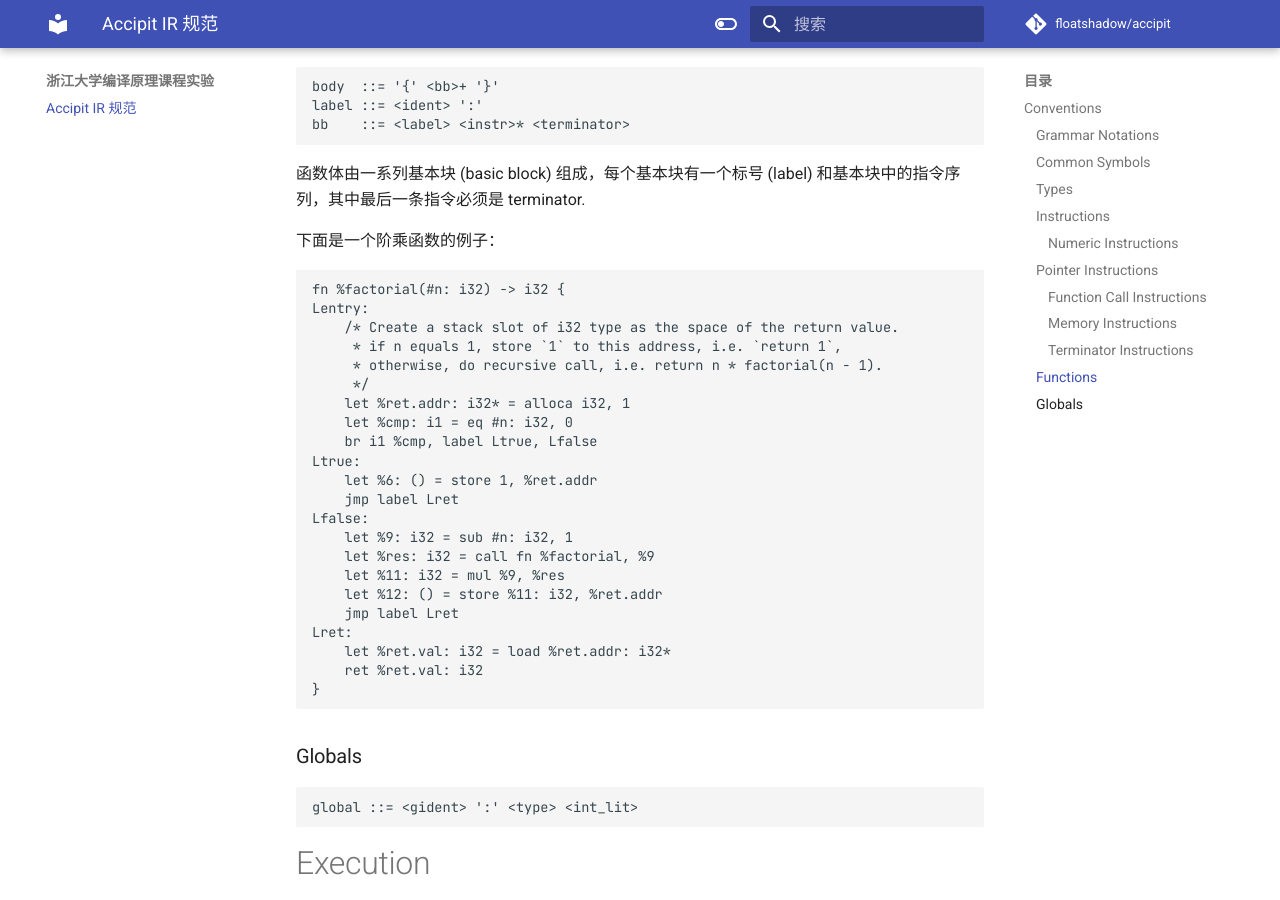
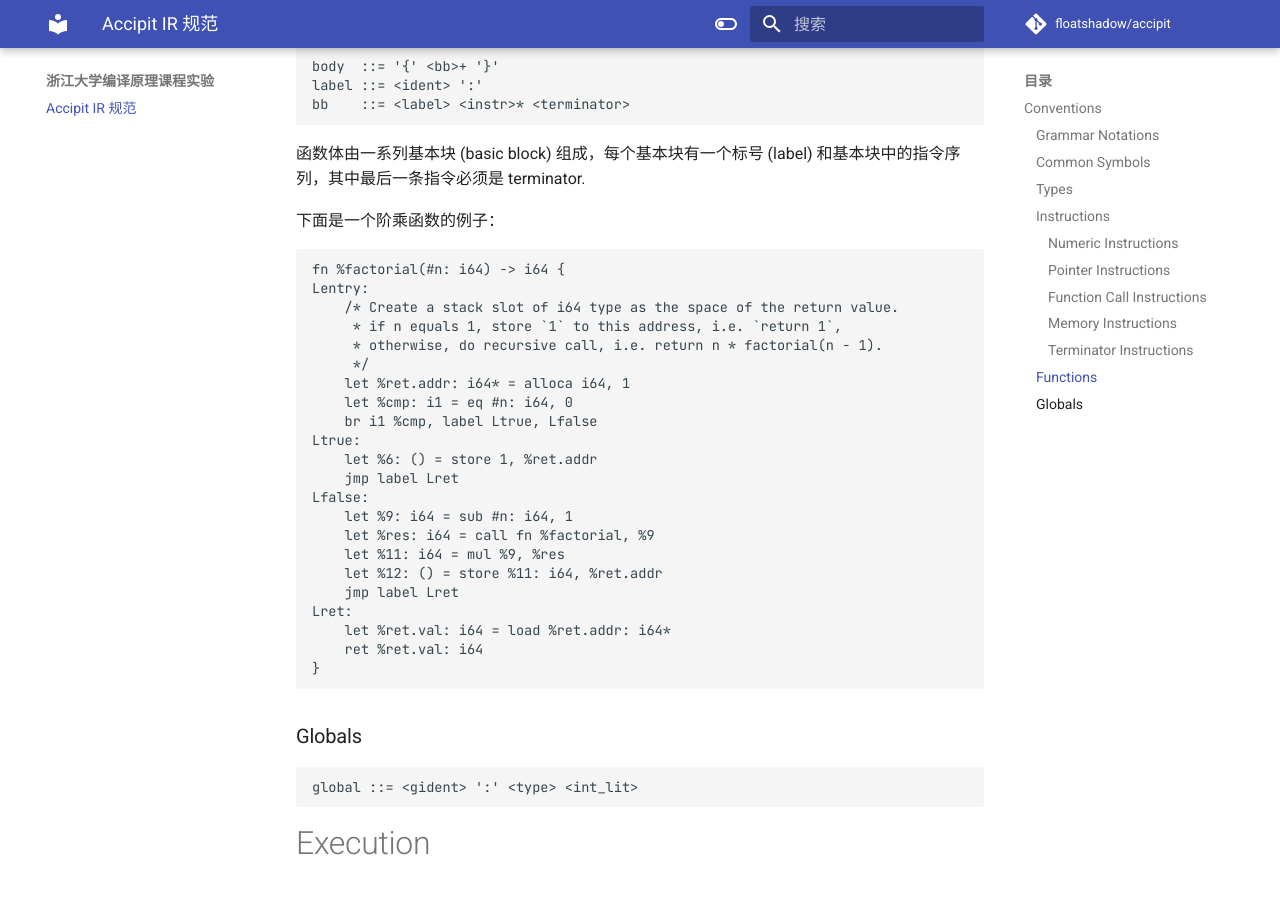
Before and after one commit to floatshadow/accipit, an MkDocs documentation site: the page built from docs/accipit-spec.md, in a window 1280 px wide and 900 px high, scrolled down 4975 px. Built offline with MkDocs 1.6.1 and Material for MkDocs 9.7.7, drawn with Linux system fonts in a browser that asks for light colours; nearby versions of some CDN libraries; library files that are not in the unit come from our copies; comment, search, counter and statistics services are not loaded; some of the changed text lies outside the part shown.

Commit message:
[spec] upgrade to 64bit target

````diff
--- a/docs/accipit-spec.md
+++ b/docs/accipit-spec.md
@@ -94,14 +94,14 @@
 Accipit IR 中的众多实体按类型区分，类型关乎到程序的合法性、执行的过程.
 
 ```
-type    ::=   'i32'
+type    ::=   'i64'
             | 'i1'
             | '()'
             | <type> '*'
             | 'fn' '(' separated_list(<type>, ',') ')' '->' <type>
 ```
 
-i32，32 位带符号整数.
+i64，64 位带符号整数.
 i1，1 位整数.
 
 单值类型 ()，读作 unit，可以理解为空类型 void.
@@ -109,9 +109,9 @@
 指针类型，由被指的类型 (pointee type) 加上后缀 * 表示.
 
 函数类型，类似于函数声明，例如：
-- 加法 add，两个 i32 参数，一个 i32 返回值 `fn(i32, i32) -> i32`
-- 读入，无参数，一个 i32 返回值 `fn() -> i32`
-- 输出，一个 i32 参数，无返回值 `fn(i32) -> ()`
+- 加法 add，两个 i64 参数，一个 i64 返回值 `fn(i64, i64) -> i64`
+- 读入，无参数，一个 i64 返回值 `fn() -> i64`
+- 输出，一个 i64 参数，无返回值 `fn(i64) -> ()`
 
 ### Instructions
 
@@ -130,8 +130,8 @@
 
 
 出于其中间代码的地位考虑，我们仍然保留了一部分类型信息.
-例如加法指令 `let %res:i32 = add %0: i32, %1: i32`.
-可能有某些值是空类型，`let %no.result: () = store 1, %addr: i32*`.
+例如加法指令 `let %res:i64 = add %0: i64, %1: i64`.
+可能有某些值是空类型，`let %no.result: () = store 1, %addr: i64*`.
 
 #### Numeric Instructions
 
@@ -143,12 +143,12 @@
 ```
 
 数值计算指令操作符中不包含单目运算符，例如 lnot (logic not) 和 neg (numeric negation)，因为他们是多余的：
-- 按位取反，`not %src: i32` 等价于 `xor %src: i32, -1`.
+- 按位取反，`not %src: i64` 等价于 `xor %src: i64, -1`.
 - 逻辑取反，`lnot %src: i8` 等价于 `eq %src: i8, false`.
-- 取负数，`neg %src: i32` 等价于 `sub 0, %src: i32`.
+- 取负数，`neg %src: i64` 等价于 `sub 0, %src: i64`.
 这种转换很容易在前端生成中间代码时实现，并且使得这些计算有一个统一的表示形式 (canonical form)，这将有利于后端代码生成.
 
-### Pointer Instructions
+#### Pointer Instructions
 
 ```
 gep  ::=  'offset' <type> ',' <symbol> { ',' '[' <value> '<' {<int_lit> | <none_lit>} ']' }+
@@ -162,10 +162,10 @@
 一共有 `2n + 1` 个参数，其中第一个参数是一个指针，表示基地址；
 后 `2n` 个参数每两个一组， 每一组的形式为 `[index < size]` 其中 index 表示该维度上的偏移量，size 表示该维度的大小.
 
-例如 C 语言中声明数组 `int g[3][2][5]`，访问元素 `g[x][y][z]` 时，对应的 offset 指令为 `offset i32, %g.addr: i32*, [x < 3], [y < 2], [z < 5]`.
+例如 C 语言中声明数组 `int g[3][2][5]`，访问元素 `g[x][y][z]` 时，对应的 offset 指令为 `offset i64, %g.addr: i64*, [x < 3], [y < 2], [z < 5]`.
 当然，可能会出现高位数组有一维不知道大小或者单个指针偏移的情况，在这种情况下，对应的维度使用 none 标记：
-- 二维数组 `int g[][5]` 访问 `g[x][y]`，`offset i32, %g.addr: i32*, [x < none], [y < 5]`.
-- 单个指针 `int *p` 访问 `p + 10`，`offset i32, %g.addr: i32*, [10 < none]`.
+- 二维数组 `int g[][5]` 访问 `g[x][y]`，`offset i64, %g.addr: i64*, [x < none], [y < 5]`.
+- 单个指针 `int *p` 访问 `p + 10`，`offset i64, %g.addr: i64*, [10 < none]`.
 
 为什么要有 size 这个参数作为一个下标的上界？
 为了你方便处理，我们在类型中舍弃了高维数组，数组类型在后端代码生成时处理相对比较麻烦，但是在前端处理这些信息相对容易.
@@ -188,7 +188,7 @@
 ```
 
 alloca 指令的作用是为局部变量开辟栈空间，并获得一个指向 type 类型，长度为 int_lit 的指针.
-C 代码 `int *a = (int *)malloc(100 * sizeof(int))` 对应 `let %a: i32* = alloc i32, 100`.
+C 代码 `int *a = (int *)malloc(100 * sizeof(int))` 对应 `let %a: i64* = alloc i64, 100`.
 
 load 指令接受一个指针类型 T* 的符号，返回一个 T 类型的值.
 
@@ -232,27 +232,27 @@
 
 下面是一个阶乘函数的例子：
 ```
-fn %factorial(#n: i32) -> i32 {
+fn %factorial(#n: i64) -> i64 {
 Lentry:
-    /* Create a stack slot of i32 type as the space of the return value.
+    /* Create a stack slot of i64 type as the space of the return value.
      * if n equals 1, store `1` to this address, i.e. `return 1`,
      * otherwise, do recursive call, i.e. return n * factorial(n - 1).
      */
-    let %ret.addr: i32* = alloca i32, 1
-    let %cmp: i1 = eq #n: i32, 0
+    let %ret.addr: i64* = alloca i64, 1
+    let %cmp: i1 = eq #n: i64, 0
     br i1 %cmp, label Ltrue, Lfalse
 Ltrue:
     let %6: () = store 1, %ret.addr
     jmp label Lret
 Lfalse:
-    let %9: i32 = sub #n: i32, 1
-    let %res: i32 = call fn %factorial, %9
-    let %11: i32 = mul %9, %res
-    let %12: () = store %11: i32, %ret.addr
+    let %9: i64 = sub #n: i64, 1
+    let %res: i64 = call fn %factorial, %9
+    let %11: i64 = mul %9, %res
+    let %12: () = store %11: i64, %ret.addr
     jmp label Lret
 Lret:
-    let %ret.val: i32 = load %ret.addr: i32*
-    ret %ret.val: i32
+    let %ret.val: i64 = load %ret.addr: i64*
+    ret %ret.val: i64
 }
 ```
 
````
Also changed, not shown: other parts of docs/accipit-spec.md (+1 -1 lines), 2 other files.
